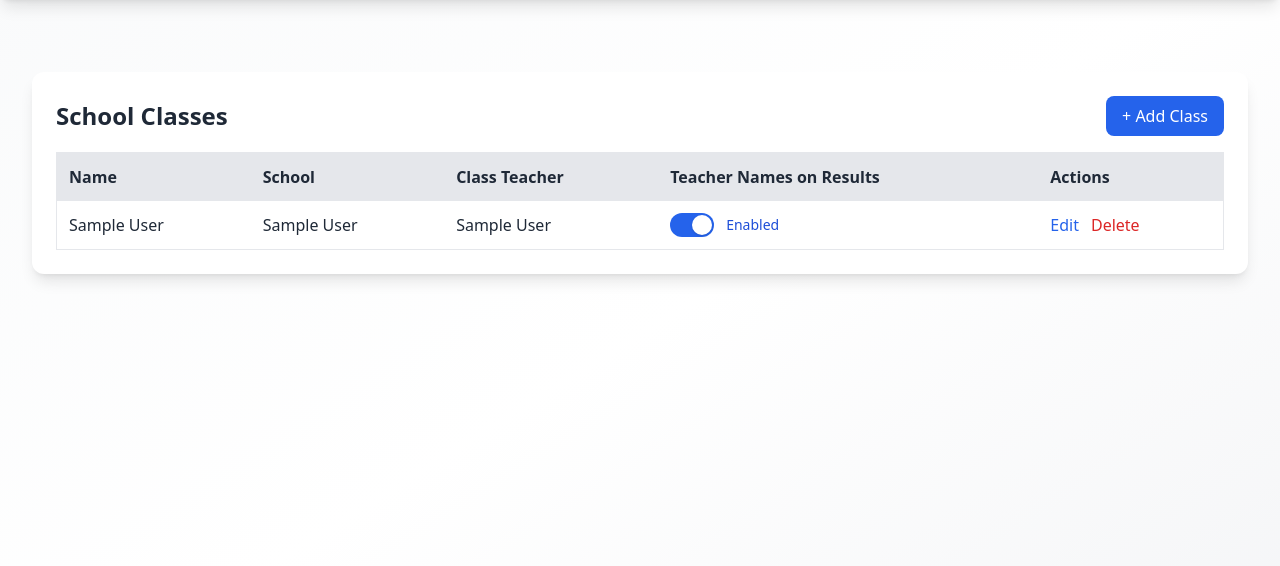
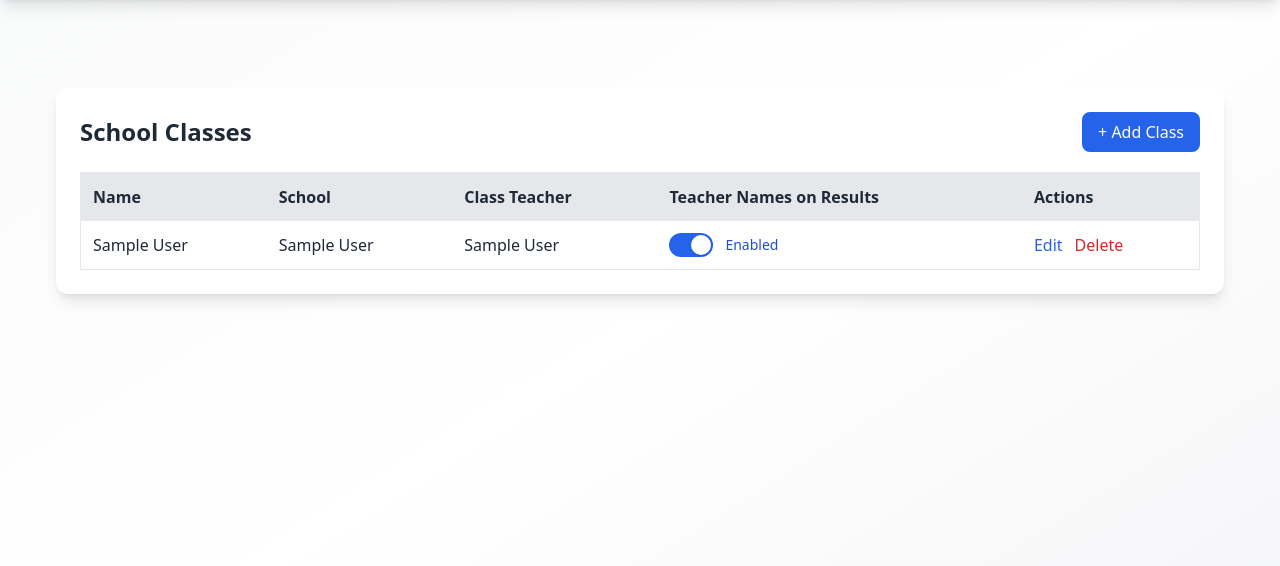
Before and after one commit to Esonest/School-Portal, a Django app: page /superadmin/classes/ in a window 1280 px wide. Shown: the part 65-631 px from the top of the page. Run offline with Django 5.2, Linux system fonts and the light colour scheme; a user stored in the database is signed in; tables that the repository leaves empty hold one stand-in row (values such as "Sample post"); grey boxes marked "Sample" are stand-in pictures; parts of the project's set-up code (start-up, migrations or seed data) failed here and were passed over; some libraries are stand-ins or nearby versions.

Commit message:
refactor

```diff
--- a/superadmin/templates/superadmin/classes/class_list.html
+++ b/superadmin/templates/superadmin/classes/class_list.html
@@ -2,19 +2,108 @@
 {% extends "accounts/base.html" %}
 {% block content %}
 
-<div class="bg-white p-6 rounded-xl shadow-lg mt-10">
+<div class="w-full max-w-7xl mx-auto px-3 sm:px-6 py-4 sm:py-8 box-border">
 
-    <div class="flex justify-between items-center mb-4">
-        <h2 class="text-2xl font-bold">School Classes</h2>
+    <div class="bg-white p-3 sm:p-6 rounded-xl shadow-lg mt-2 sm:mt-6">
+
+        <div class="flex flex-col sm:flex-row sm:justify-between sm:items-center gap-3 mb-5">
+            <h2 class="text-xl sm:text-2xl font-bold text-gray-800">
+                School Classes
+            </h2>
 
             <a href="{% url 'superadmin:class_create' %}"
-           class="px-4 py-2 bg-blue-600 text-white rounded-lg hover:bg-blue-700">
+               class="w-full sm:w-auto text-center px-4 py-3 sm:py-2 bg-blue-600 text-white rounded-lg hover:bg-blue-700 font-medium">
                 + Add Class
             </a>
         </div>
 
-    <div class="overflow-x-auto">
-        <table class="w-full border rounded-xl">
+        <!-- Android/mobile layout -->
+        <div class="block sm:hidden space-y-3">
+
+            {% for cls in classes %}
+            <div class="border border-gray-200 rounded-xl p-3 space-y-3">
+
+                <div>
+                    <p class="text-xs text-gray-500 mb-1">Class Name</p>
+                    <p class="font-semibold text-gray-900 break-words">
+                        {{ cls.name }}
+                    </p>
+                </div>
+
+                <div>
+                    <p class="text-xs text-gray-500 mb-1">School</p>
+                    <p class="text-sm text-gray-800 break-words">
+                        {{ cls.school.name }}
+                    </p>
+                </div>
+
+                <div>
+                    <p class="text-xs text-gray-500 mb-1">Class Teacher</p>
+                    <p class="text-sm text-gray-800 break-words">
+                        {% if cls.class_teacher %}
+                            {{ cls.class_teacher.user.get_full_name }}
+                        {% else %}
+                            <span class="text-gray-400">Not Assigned</span>
+                        {% endif %}
+                    </p>
+                </div>
+
+                <div class="flex items-center justify-between gap-3 border-t border-gray-100 pt-3">
+                    <span class="text-sm text-gray-600">
+                        Teacher Names on Results
+                    </span>
+
+                    <div class="flex items-center gap-2 shrink-0">
+                        <span
+                            class="relative inline-flex h-6 w-11 shrink-0 rounded-full transition-colors duration-200
+                            {% if cls.show_teacher_on_result %}
+                                bg-blue-600
+                            {% else %}
+                                bg-gray-300
+                            {% endif %}"
+                            role="img"
+                            aria-label="{% if cls.show_teacher_on_result %}Teacher names shown{% else %}Teacher names hidden{% endif %}"
+                        >
+                            <span
+                                class="absolute top-0.5 left-0.5 h-5 w-5 rounded-full bg-white shadow transition-transform duration-200
+                                {% if cls.show_teacher_on_result %}
+                                    translate-x-5
+                                {% endif %}"
+                            ></span>
+                        </span>
+
+                        {% if cls.show_teacher_on_result %}
+                            <span class="text-xs font-medium text-blue-700">Enabled</span>
+                        {% else %}
+                            <span class="text-xs font-medium text-gray-500">Disabled</span>
+                        {% endif %}
+                    </div>
+                </div>
+
+                <div class="flex gap-5 border-t border-gray-100 pt-3">
+                    <a href="{% url 'superadmin:class_edit' cls.id %}"
+                       class="flex-1 text-center py-2 rounded-lg bg-blue-50 text-blue-700 font-medium">
+                        Edit
+                    </a>
+
+                    <a href="{% url 'superadmin:class_delete' cls.id %}"
+                       class="flex-1 text-center py-2 rounded-lg bg-red-50 text-red-600 font-medium">
+                        Delete
+                    </a>
+                </div>
+
+            </div>
+            {% empty %}
+            <div class="text-center p-4 text-gray-500 border border-gray-200 rounded-xl">
+                No classes found
+            </div>
+            {% endfor %}
+
+        </div>
+
+        <!-- Tablet and desktop layout -->
+        <div class="hidden sm:block overflow-x-auto">
+            <table class="w-full border border-gray-200 rounded-xl">
                 <thead class="bg-gray-200 text-left">
                     <tr>
                         <th class="p-3">Name</th>
@@ -44,8 +133,7 @@
                         <td class="p-3">
                             <div class="flex items-center gap-3">
                                 <span
-                                class="relative inline-flex h-6 w-11 shrink-0 rounded-full
-                                transition-colors duration-200
+                                    class="relative inline-flex h-6 w-11 shrink-0 rounded-full transition-colors duration-200
                                     {% if cls.show_teacher_on_result %}
                                         bg-blue-600
                                     {% else %}
@@ -55,8 +143,7 @@
                                     aria-label="{% if cls.show_teacher_on_result %}Teacher names shown{% else %}Teacher names hidden{% endif %}"
                                 >
                                     <span
-                                    class="absolute top-0.5 left-0.5 h-5 w-5 rounded-full
-                                    bg-white shadow transition-transform duration-200
+                                        class="absolute top-0.5 left-0.5 h-5 w-5 rounded-full bg-white shadow transition-transform duration-200
                                         {% if cls.show_teacher_on_result %}
                                             translate-x-5
                                         {% endif %}"
@@ -103,4 +190,6 @@
 
     </div>
 
+</div>
+
 {% endblock %}
```
Lines whose indentation alone changed are shown as unchanged.
